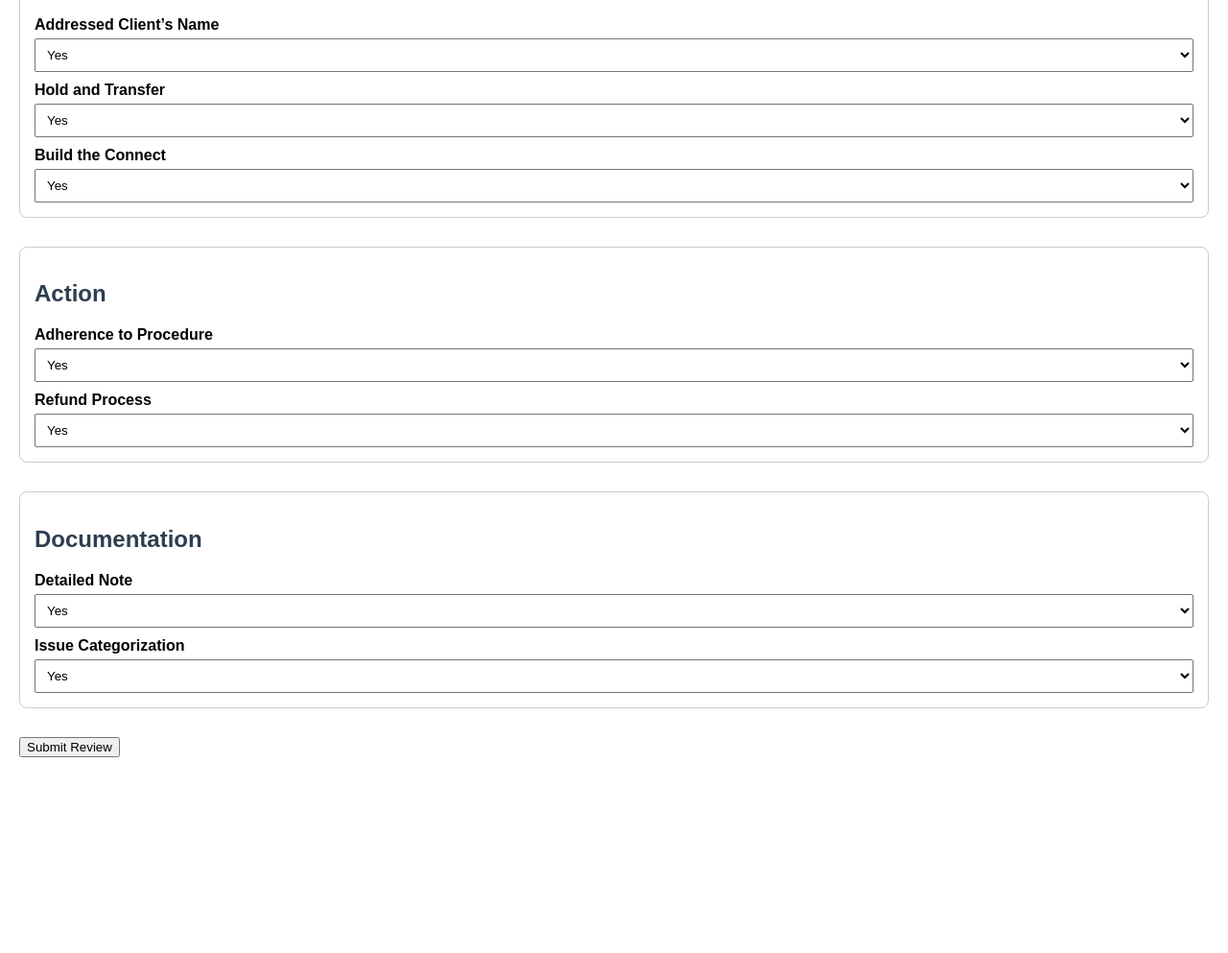
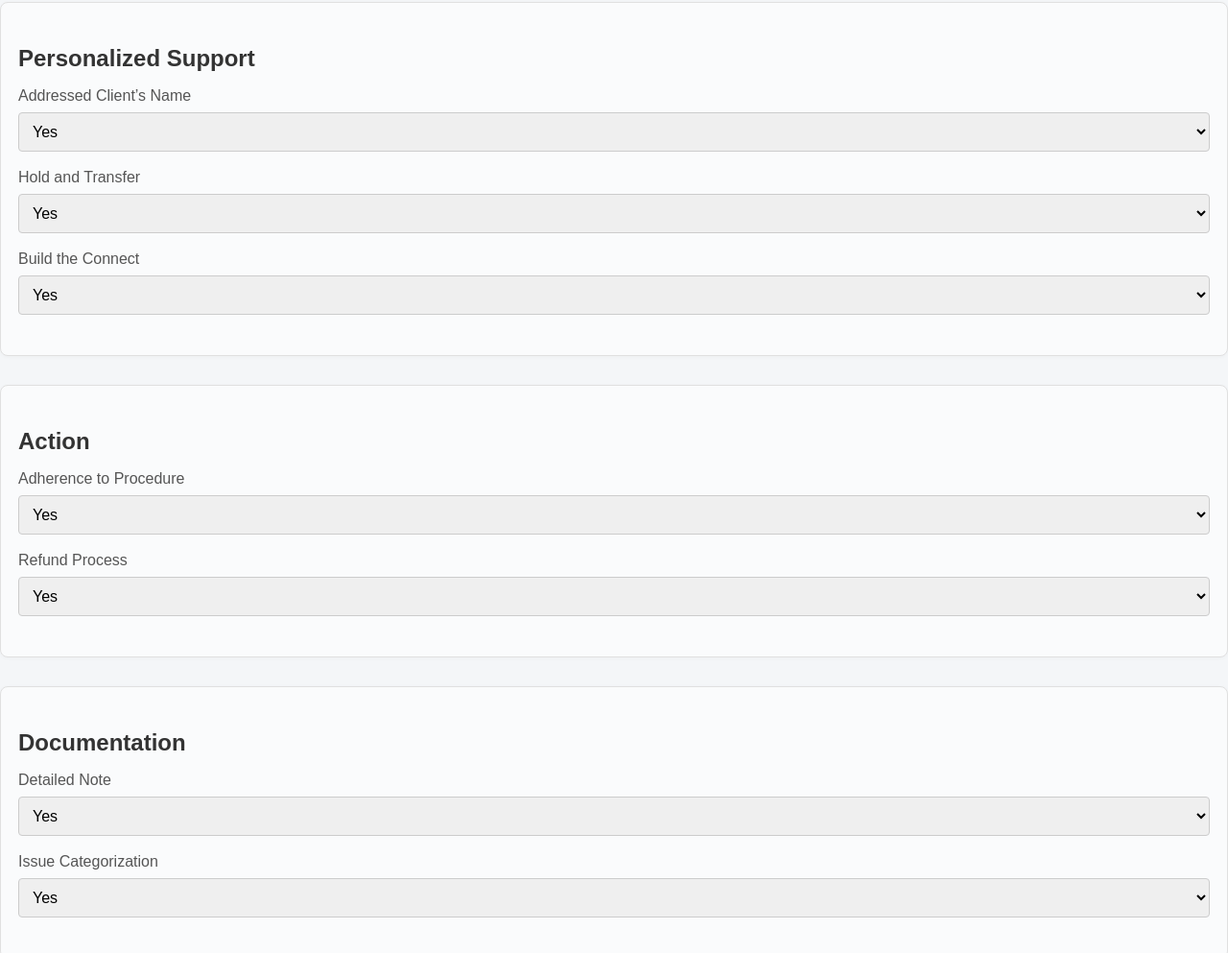
Before and after one commit to ram23sarath/OAR-Ticket-Form, a plain HTML site: page index.html in a window 1280 px wide. Shown: the part 471-1464 px from the top of the page at 96% size. Before the commit the page ends 1280 px from the top, so only its background shows below. Drawn offline with Linux system fonts and the light colour scheme.

Commit message:
Misc Changes

```diff
--- a/index.html
+++ b/index.html
@@ -4,11 +4,64 @@
   <meta charset="UTF-8">
   <title>OAR Ticket Review Form</title>
   <style>
-    body { font-family: Arial, sans-serif; margin: 20px; }
-    h2 { color: #2c3e50; }
-    .section { margin-bottom: 30px; padding: 15px; border: 1px solid #ccc; border-radius: 8px; }
-    label { display: block; margin: 10px 0 5px; font-weight: bold; }
-    select, textarea { width: 100%; padding: 8px; }
+    body {
+      font-family: Arial, sans-serif;
+      background-color: #f4f6f8;
+      margin: 0;
+      padding: 0;
+    }
+    .container {
+      max-width: 500px;
+      margin: 40px auto;
+      background: #fff;
+      padding: 32px 24px;
+      border-radius: 8px;
+      box-shadow: 0 2px 8px rgba(0,0,0,0.08);
+    }
+    h1, h2, h3 {
+      color: #333;
+      margin-bottom: 16px;
+    }
+    .section {
+      margin-bottom: 30px;
+      padding: 24px 18px;
+      border: 1px solid #e0e0e0;
+      border-radius: 8px;
+      background: #fafbfc;
+      box-shadow: 0 1px 4px rgba(0,0,0,0.03);
+    }
+    label {
+      display: block;
+      margin-bottom: 8px;
+      color: #555;
+      font-weight: 500;
+    }
+    input, textarea, select {
+      width: 100%;
+      padding: 10px;
+      margin-bottom: 18px;
+      border: 1px solid #ccc;
+      border-radius: 4px;
+      font-size: 16px;
+      box-sizing: border-box;
+    }
+    input:focus, textarea:focus, select:focus {
+      border-color: #007bff;
+      outline: none;
+    }
+    button {
+      background-color: #007bff;
+      color: #fff;
+      border: none;
+      padding: 12px 24px;
+      border-radius: 4px;
+      font-size: 16px;
+      cursor: pointer;
+      transition: background 0.2s;
+    }
+    button:hover {
+      background-color: #0056b3;
+    }
   </style>
 </head>
 <body>
--- a/style.css
+++ /dev/null
@@ -1,62 +0,0 @@
-body {
-  font-family: Arial, sans-serif;
-  background-color: #f4f4f4;
-  margin: 0;
-  padding: 0;
-}
-
-.container {
-  max-width: 600px;
-  margin: 40px auto;
-  background: #fff;
-  padding: 32px 24px;
-  border-radius: 8px;
-  box-shadow: 0 2px 8px rgba(0,0,0,0.08);
-}
-
-h1, h2, h3 {
-  color: #333;
-}
-
-label {
-  display: block;
-  margin-bottom: 8px;
-  font-weight: 500;
-}
-
-input, textarea, select, button {
-  width: 100%;
-  padding: 10px;
-  margin-bottom: 18px;
-  border: 1px solid #ccc;
-  border-radius: 4px;
-  font-size: 16px;
-  box-sizing: border-box;
-}
-
-button {
-  background-color: #007bff;
-  color: #fff;
-  border: none;
-  cursor: pointer;
-  font-weight: 600;
-  transition: background 0.2s;
-}
-
-button:hover {
-  background-color: #0056b3;
-}
-
-.form-group {
-  margin-bottom: 20px;
-}
-
-.success {
-  color: #28a745;
-  font-weight: 500;
-}
-
-.error {
-  color: #dc3545;
-  font-weight: 500;
-}
```
